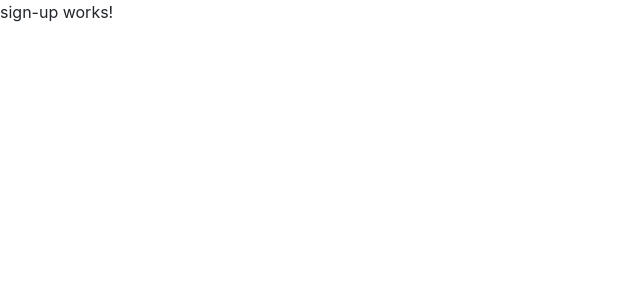
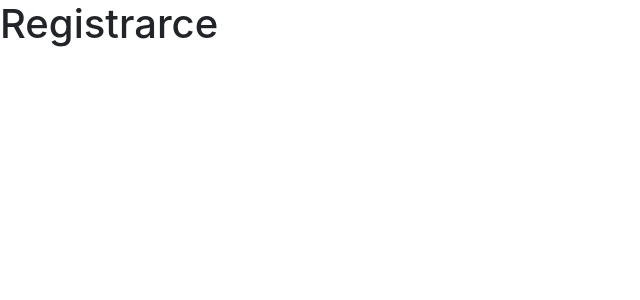
Before and after one commit to arq-gabo/Bictiamovie, an Angular app in the folder frontend/: page /signUp in a window 1280 px wide. Shown: the top 300 px of the page, without its empty margins (0-640 px from the left). Built offline with nearby package versions, Linux system fonts and the light colour scheme.

Commit message:
registro funcional

```diff
--- a/frontend/src/app/app.module.ts
+++ b/frontend/src/app/app.module.ts
@@ -1,9 +1,11 @@
 import { BrowserModule } from '@angular/platform-browser';
 import { NgModule } from '@angular/core';
+
 import {Routes, RouterModule} from '@angular/router';
 import { AppComponent } from './app.component';
 import { PagInitComponent } from './components/pag-init/pag-init.component';
 import { SignUpComponent } from './components/sign-up/sign-up.component';
+import { from } from 'rxjs';
 const appRoutes: Routes = ([
   { path: '', component: PagInitComponent},
   { path: 'signUp', component: SignUpComponent}
--- a/frontend/src/app/components/sign-up/sign-up.component.html
+++ b/frontend/src/app/components/sign-up/sign-up.component.html
@@ -1 +1 @@
-<p>sign-up works!</p>
+<h1>Registrarce</h1>
```
